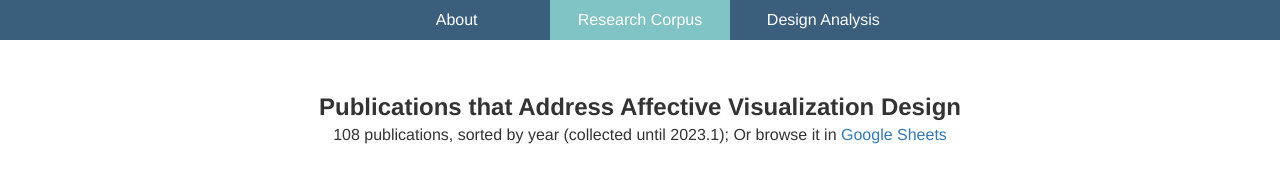
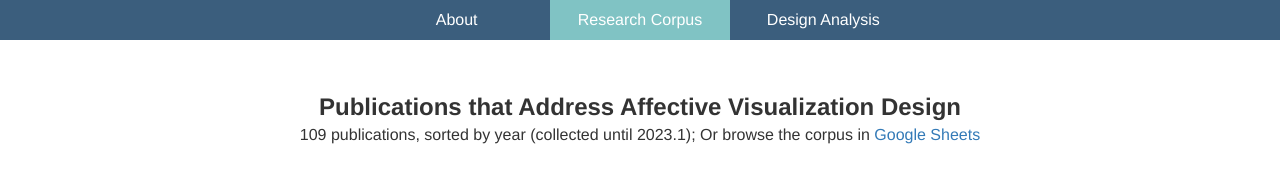
Before and after one commit to affectivevis/affectivevis.github.io, a plain HTML site: page index.html in a window 1280 px wide. Both pictures are taken after a click on the link "Research Corpus". Shown: the top 195 px of the page. Drawn offline with nearby package versions, Linux system fonts and the light colour scheme; grey boxes are pictures that could not be loaded.

Commit message:
Update index.html

```diff
--- a/index.html
+++ b/index.html
@@ -31,7 +31,7 @@
     <div id="page-corpus" style="display: none">
         <div class="header">
             <div class="title">Publications that Address Affective Visualization Design</div>
-            <div class="subtitle">108 publications, sorted by year (collected until 2023.1); Or browse it in <a href="https://docs.google.com/spreadsheets/d/1-5dvLfrVNYTUiTv7R5qVkQkyDgBhyLi92Xr5amTlgzo/edit?usp=sharing" target="_blank">Google Sheets</a></div>
+            <div class="subtitle">109 publications, sorted by year (collected until 2023.1); Or browse the corpus in <a href="https://docs.google.com/spreadsheets/d/1-5dvLfrVNYTUiTv7R5qVkQkyDgBhyLi92Xr5amTlgzo/edit?usp=sharing" target="_blank">Google Sheets</a></div>
         </div>
         <div class="googlesheet">
             <iframe width=100% height=100% src="https://docs.google.com/spreadsheets/d/e/2PACX-1vTwTQSWw8uFpxnPDyhtTzqMUxlUj1S1lC3zzBP9uqHGC-NJhNqm0L6lYDFZR_orFNpL8ePQ9JtSnNkI/pubhtml?gid=0&amp;single=true&amp;widget=false&amp;headers=false&amp;chrome=false"></iframe>
```
